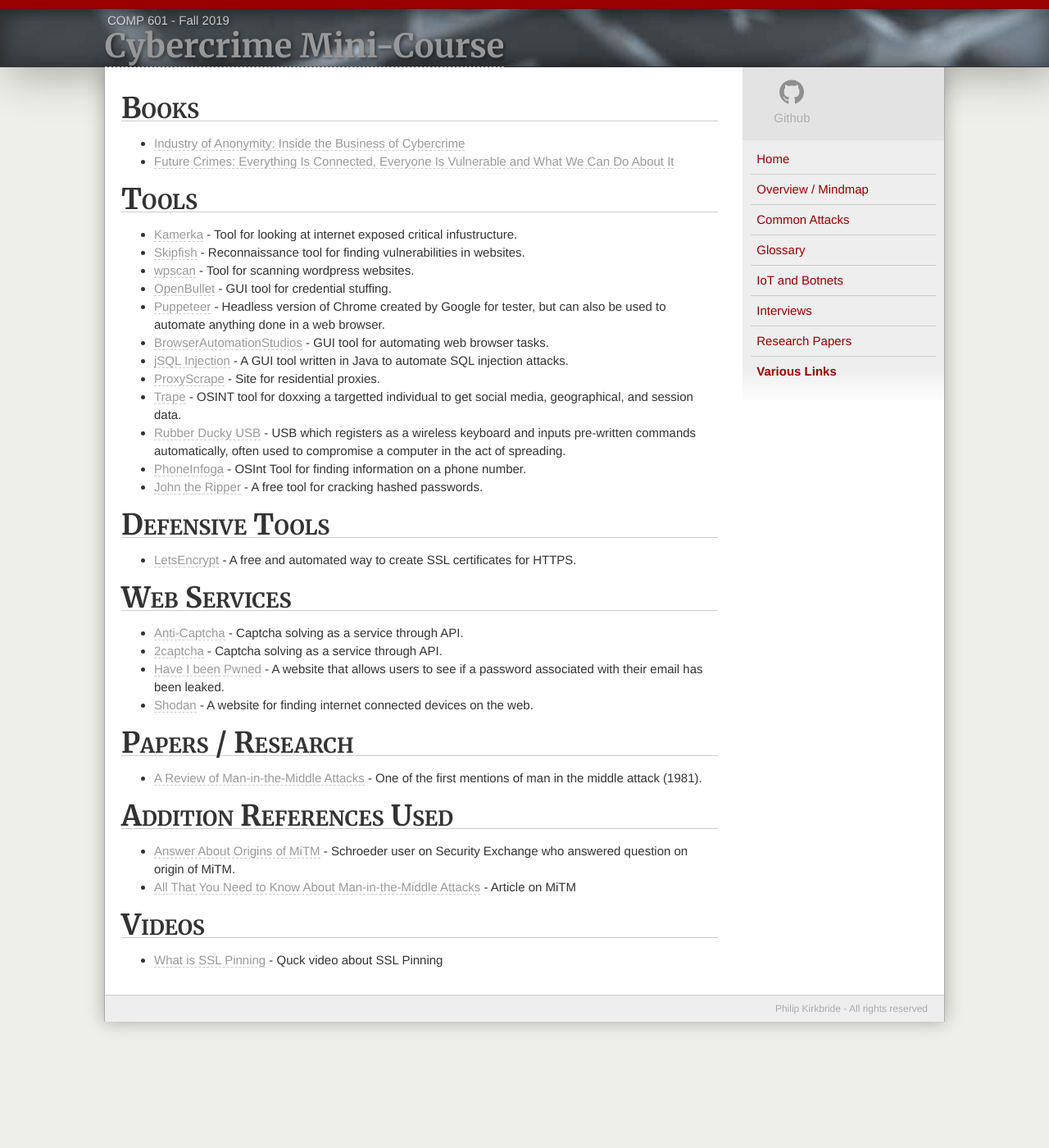
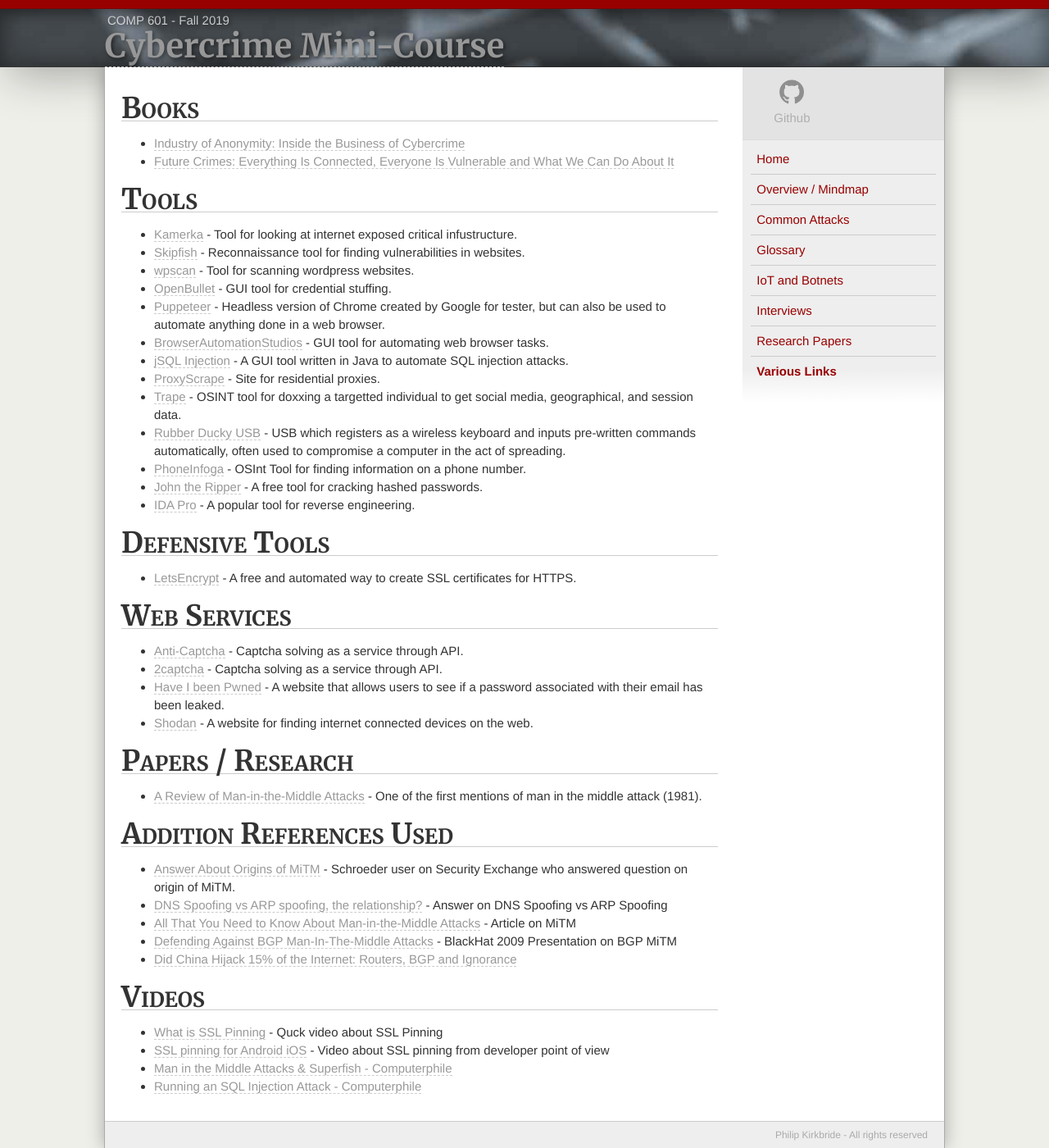
Before and after one commit to kirkins/Cyber-Crime-Micro-Course, a Jekyll site: the page built from links.md, in a window 1280 px wide and 1400 px high, scrolled down 89 px. Shown: the whole window at 82% size. Built offline with Jekyll 4.4.1, drawn with Linux system fonts in a browser that asks for light colours; nearby versions of some CDN libraries; some web fonts are replaced; Markdown is read by kramdown in place of the engine named in the settings.

Commit message:
update MiTM and add more links

```diff
--- a/links.md
+++ b/links.md
@@ -22,6 +22,7 @@ nav: links
 - [Rubber Ducky USB](https://shop.hak5.org/products/usb-rubber-ducky-deluxe) - USB which registers as a wireless keyboard and inputs pre-written commands automatically, often used to compromise a computer in the act of spreading.
 - [PhoneInfoga](https://github.com/sundowndev/PhoneInfoga) - OSInt Tool for finding information on a phone number.
 - [John the Ripper](https://github.com/magnumripper/JohnTheRipper) - A free tool for cracking hashed passwords.
+- [IDA Pro](https://www.hex-rays.com/products/ida/) - A popular tool for reverse engineering.
 
 ## Defensive Tools
 
@@ -41,7 +42,13 @@ nav: links
 ## Addition References Used
 
 - [Answer About Origins of MiTM](https://security.stackexchange.com/a/78844/9472) - Schroeder user on Security Exchange who answered question on origin of MiTM.
+- [DNS Spoofing vs ARP spoofing, the relationship?](https://security.stackexchange.com/questions/10029/dns-spoofing-vs-arp-spoofing-the-relationship/10030#10030) - Answer on DNS Spoofing vs ARP Spoofing
 - [All That You Need to Know About Man-in-the-Middle Attacks](https://www.acunetix.com/blog/articles/man-in-the-middle-attacks/) - Article on MiTM
+- [Defending Against BGP Man-In-The-Middle Attacks](https://web.archive.org/web/20110704032052/http://www.renesys.com/tech/presentations/pdf/blackhat-09.pdf) - BlackHat 2009 Presentation on BGP MiTM
+- [Did China Hijack 15% of the Internet: Routers, BGP and Ignorance](https://web.archive.org/web/20130401022203/http://www.omninerd.com/articles/Did_China_Hijack_15_of_the_Internet_Routers_BGP_and_Ignorance)
 
 ## Videos
 - [What is SSL Pinning](https://www.youtube.com/watch?v=is8lHjEkk7U) - Quck video about SSL Pinning
+- [SSL pinning for Android iOS](https://www.youtube.com/watch?v=O7aTw81R6OI) - Video about SSL pinning from developer point of view
+- [Man in the Middle Attacks & Superfish - Computerphile](https://www.youtube.com/watch?v=-enHfpHMBo4)
+- [Running an SQL Injection Attack - Computerphile](https://www.youtube.com/watch?v=ciNHn38EyRc)
```
Also changed, not shown: attacks/mitm.md (+11 -1 lines), types.md (+0 -2 lines).
